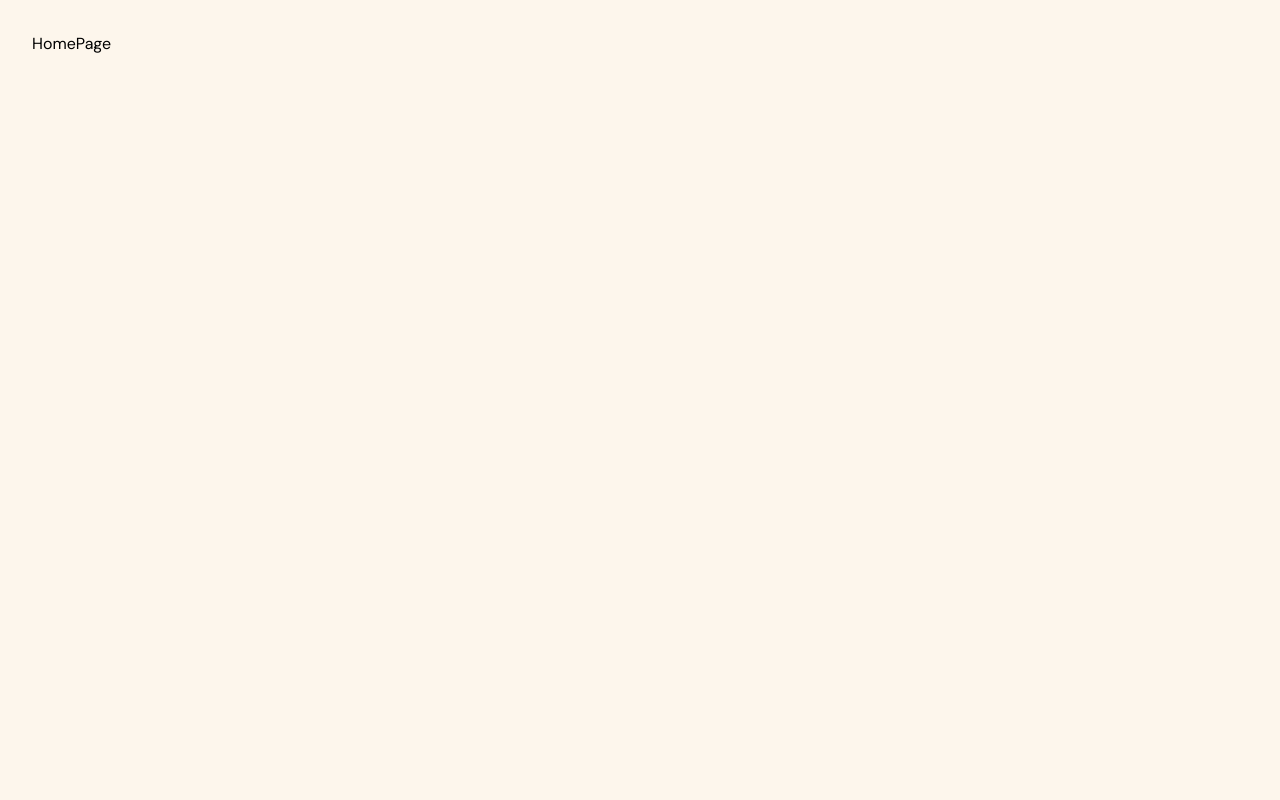
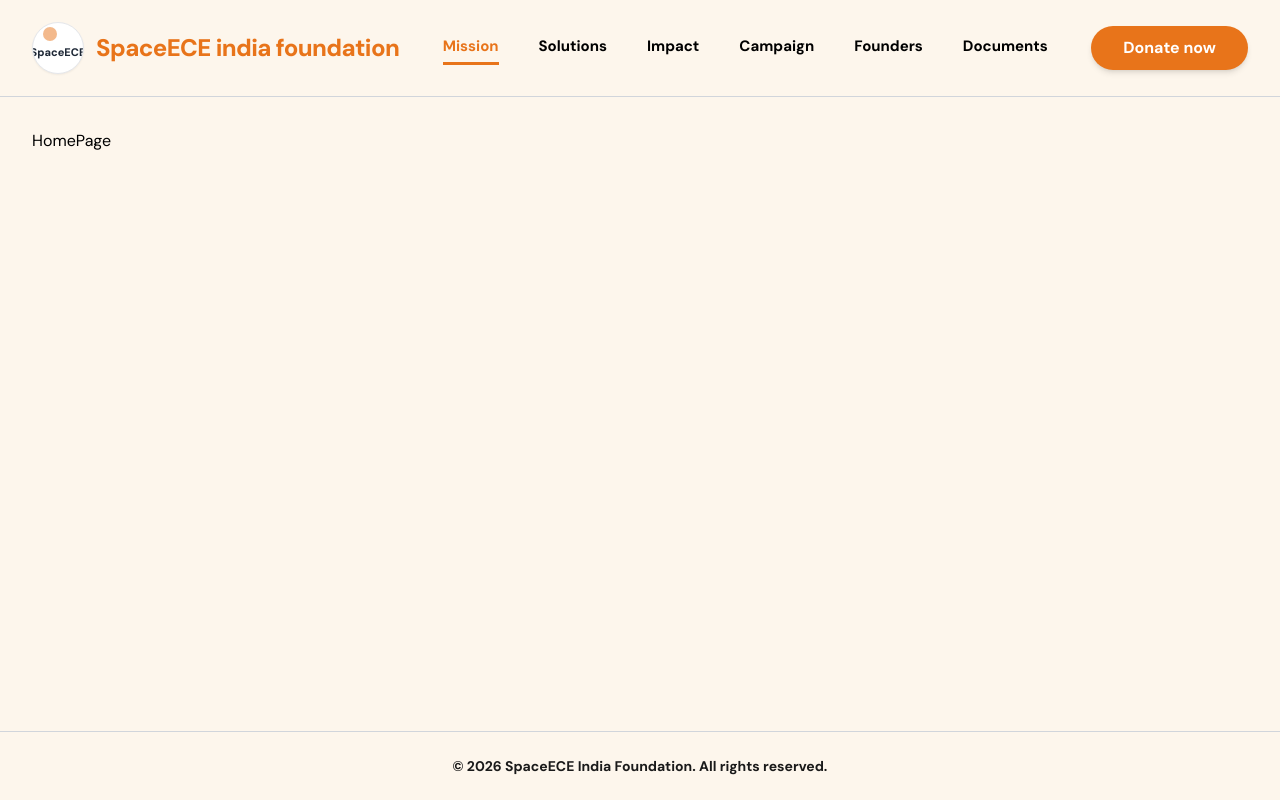
Before and after one commit to SpacECE-India-Foundation/Retail-Donation-Campaign-Website, a React (Vite) app in the folder frontend/: page / in a window 1280 px wide. Built offline with nearby package versions, Linux system fonts and the light colour scheme.

Commit message:
Add Layout wrapping Navbar/Footer around public routes, remove broken Achievements nav link, fix routes.jsx missing default export

```diff
--- /dev/null
+++ b/frontend/src/components/common/Layout.jsx
@@ -0,0 +1,17 @@
+import { Outlet } from "react-router-dom";
+import { Navbar } from "./Navbar";
+import { Footer } from "./Footer";
+
+export const Layout = () => {
+  return (
+    <div className="flex min-h-screen flex-col">
+      <Navbar />
+      <main className="flex-1">
+        <Outlet />
+      </main>
+      <Footer />
+    </div>
+  );
+};
+
+export default Layout;
--- a/frontend/src/components/common/Navbar.jsx
+++ b/frontend/src/components/common/Navbar.jsx
@@ -4,10 +4,9 @@ export const Navbar = () => {
     const location = useLocation();
     const navLinks = [
         { name: 'Mission', path: '/' },
-        { name: 'Solutions', path: '/solutions' },
+        { name: 'Solutions', path: '/solution' },
         { name: 'Impact', path: '/impact' },
         { name: 'Campaign', path: '/campaign' },
-        { name: 'Achievments', path: '/achievements' },
         { name: 'Founders', path: '/founders' },
         { name: 'Documents', path: '/documents' },
     ];
```
Also changed, not shown: frontend/src/routes.jsx (+6 -1 lines).
